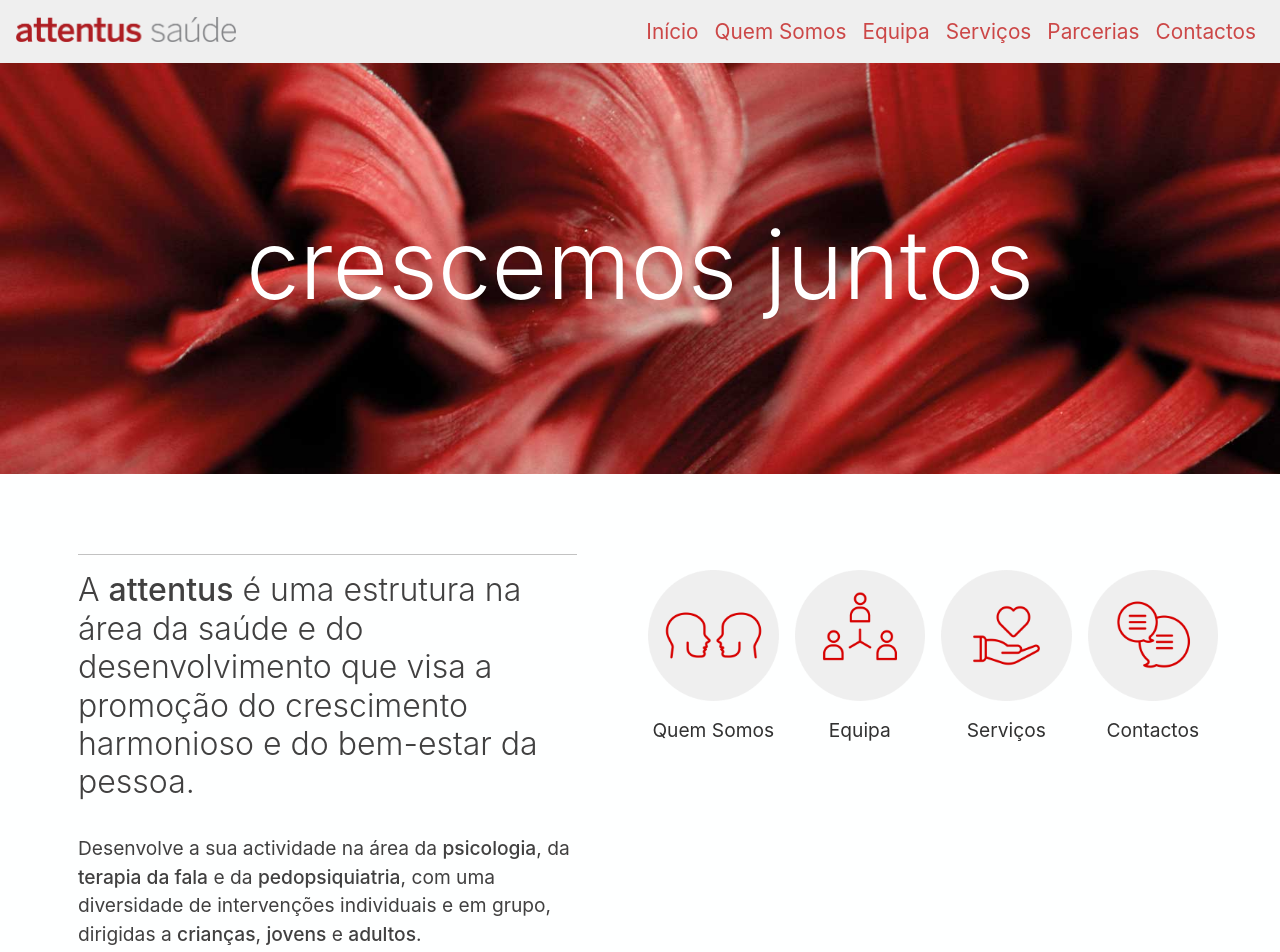
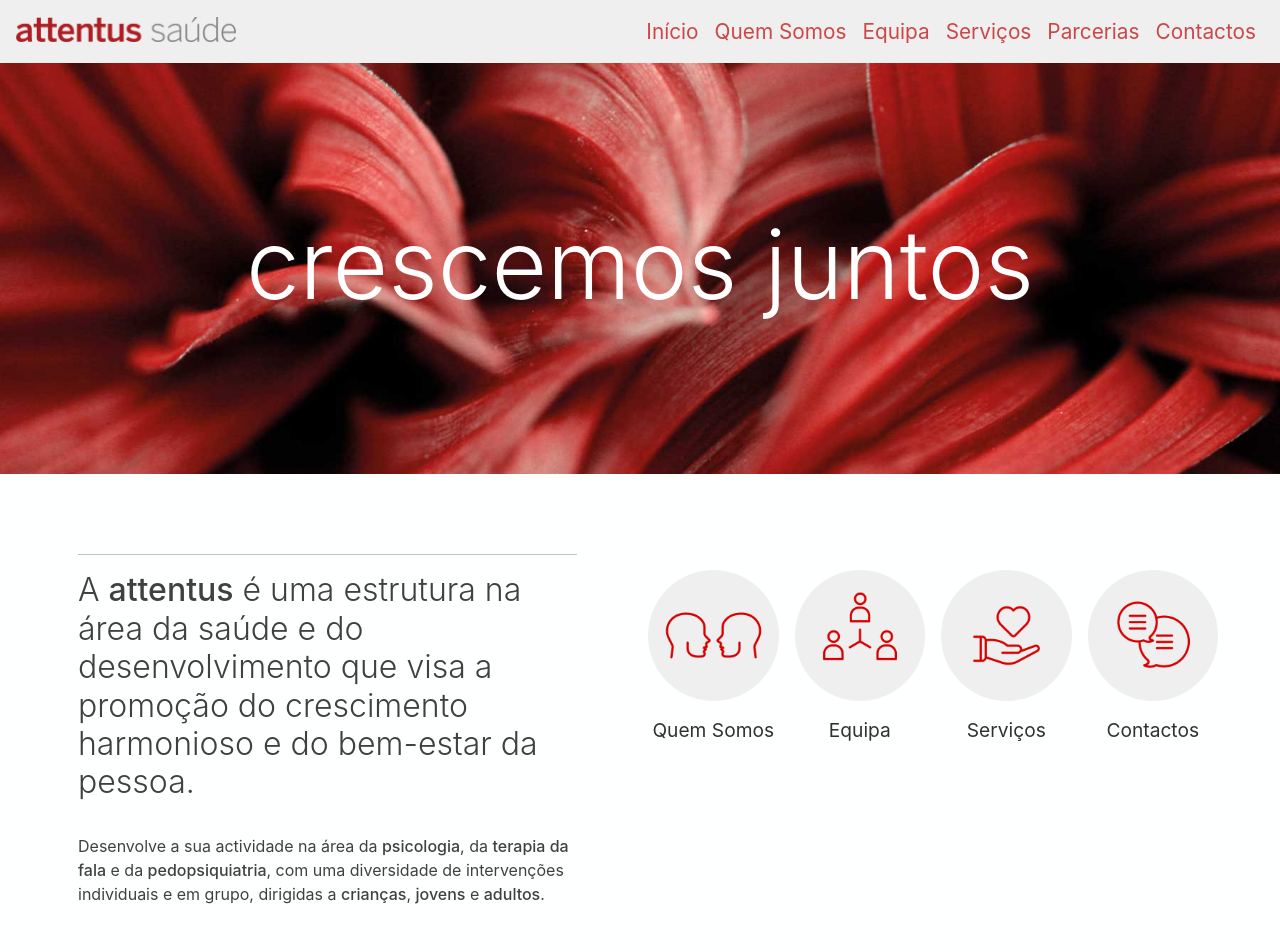
Before and after one commit to andrecoutosilva/attentus, a React (Create React App) app: page / in a window 1280 px wide. Shown: the top 952 px of the page. Built offline with nearby package versions, Linux system fonts and the light colour scheme.

Commit message:
fix: wide screen issues

```diff
--- a/src/App.css
+++ b/src/App.css
@@ -1,9 +1,5 @@
 .App-Theme-1 {
   text-align: center;
-  background-repeat: no-repeat;
-  background-attachment: fixed;
-  background-position-x: center;
-  background: url("images/attentus_fundo_blurred.jpg") repeat center center fixed;
 }
 
 p {
--- a/src/scenes/home/Home.css
+++ b/src/scenes/home/Home.css
@@ -10,8 +10,21 @@
   border-top: 1px solid #c2c2c2;
 }
 
+@media (min-width: 576px) {
+  .main-content-left .part-1 {
+    font-size: 2rem;
+  }
+
+  .main-content-left .part-2 {
+    font-size: 1.2rem;
+  }
+}
+
+.main-content-left .part-2 {
+  font-size: 1.0rem;
+}
+
 .main-content-left .part-1 {
-  font-size: 2rem;
   font-weight: 300;
   line-height: 1.2;
 }
--- a/src/scenes/home/Home.js
+++ b/src/scenes/home/Home.js
@@ -27,7 +27,7 @@ class Home extends React.Component {
                                     m-lg-5 m-xl-5
                                     order-last pt-xs-2 pt-sm-2 pt-md-2 pt-lg-3 pt-xl-3">
                                     <p className="part-1">A <strong>attentus</strong> é uma estrutura na área da saúde e do desenvolvimento que visa a promoção do crescimento harmonioso e do bem-estar da pessoa.</p>
-                                    <p>Desenvolve a sua actividade na área da <strong>psicologia</strong>, da <strong>terapia da fala</strong> e da <strong>pedopsiquiatria</strong>, com uma diversidade de intervenções individuais e em grupo, dirigidas a <strong>crianças</strong>, <strong>jovens</strong> e <strong>adultos</strong>.</p>
+                                    <p className="part-2">Desenvolve a sua actividade na área da <strong>psicologia</strong>, da <strong>terapia da fala</strong> e da <strong>pedopsiquiatria</strong>, com uma diversidade de intervenções individuais e em grupo, dirigidas a <strong>crianças</strong>, <strong>jovens</strong> e <strong>adultos</strong>.</p>
                                 </div>
                             </div>
                             <div className="col-xs-12 col-sm-12 col-md-12 col-lg-6 col-xl-6
--- a/src/styles/index.scss
+++ b/src/styles/index.scss
@@ -44,7 +44,11 @@
 html, body, #root {
   margin: 0;
   padding: 0;
-  height: 100%;
+  height: 100vh;
+  background-attachment: fixed;
+  background-position-x: center;
+  background: url("../images/attentus_fundo_blurred.jpg") repeat center center fixed;
+  background-color: #cc4747;
 }
 
 html {
```
Also changed, not shown: src/styles/index.css.
